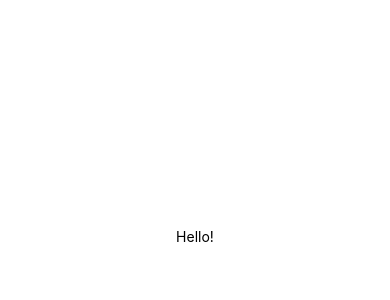
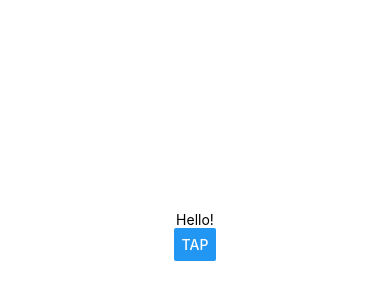
Before and after one commit to PraneethBunny123/GoalsApp, a React Native app: screen / in a window 390 px wide. Shown: the part 186-486 px from the top of the page. Built offline with nearby package versions, Linux system fonts and the light colour scheme.

Commit message:
cheking the native features and functionalities

```diff
--- a/App.js
+++ b/App.js
@@ -1,11 +1,11 @@
 import { StatusBar } from 'expo-status-bar';
-import { StyleSheet, Text, View } from 'react-native';
+import { Button, StyleSheet, Text, View } from 'react-native';
 
 export default function App() {
   return (
     <View style={styles.container}>
       <Text>Hello!</Text>
-      <StatusBar style="auto" />
+      <Button title='Tap' />
     </View>
   );
 }
```
